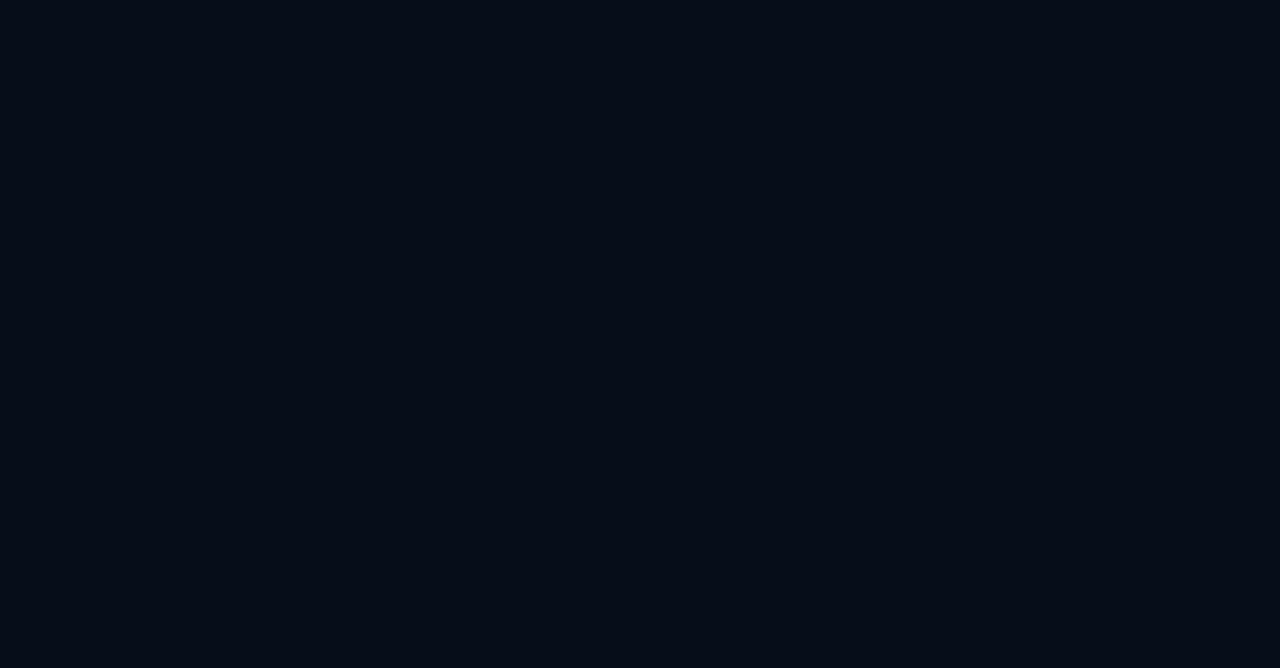
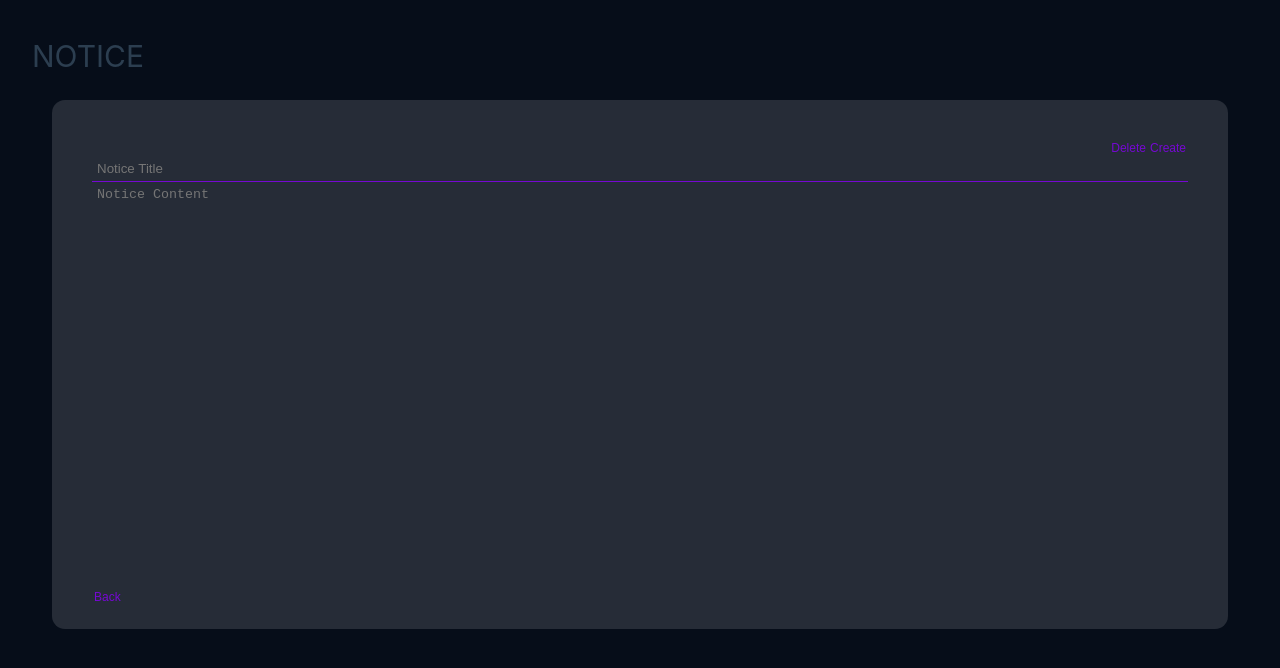
Before and after one commit to InSooBae/Catch-Prize, a Vue app in the folder frontend/: page /notice/new in a window 1280 px wide. Before the commit this address had no page. Shown: the top 668 px of the page. Built offline with nearby package versions, Linux system fonts and the light colour scheme.

Commit message:
🎃feat : Add notice components and Draw create view

```diff
--- a/frontend/src/router/index.js
+++ b/frontend/src/router/index.js
@@ -23,6 +23,26 @@ const router = createRouter({
       name: 'game',
       component: () => import('../views/GameView.vue')
     },
+    {
+      path: '/notices',
+      name: 'notices',
+      component: () => import('../views/notice/NoticeListView.vue')
+    },
+    {
+      path: '/notice/new',
+      name: 'noticeNew',
+      component: () => import('../views/notice/NoticeNewView.vue')
+    },
+    {
+      path: '/notice/:noticePk/edit',
+      name: 'noticeEdit',
+      component: () => import('../views/notice/NoticeEditView.vue')
+    },
+    {
+      path: '/notice/:noticePk',
+      name: 'notice',
+      component: () => import('../views/notice/NoticeDetailView.vue')
+    }
   ]
 })
 
--- /dev/null
+++ b/frontend/src/views/notice/NoticeDetailView.vue
@@ -0,0 +1,28 @@
+<template>
+  <div class="container">
+    <h1 class="title">수정</h1>
+    <notice-form
+        v-if="isNotice" :notice="notice" action="update">
+    </notice-form>
+  </div>
+</template>
+
+<script>
+import NoticeForm from '@/components/NoticeForm.vue'
+import { mapGetters, mapActions } from 'vuex'
+  export default {
+    name: 'NoticeEditView',
+    components: { NoticeForm },
+    computed: {
+      ...mapGetters(['notice', 'isNotice',])
+    },
+    methods: {
+      ...mapActions(['fetchNotice'])
+    },
+    created() {
+      this.fetchNotice(this.$route.params.noticePk)
+    },
+  }
+</script>
+
+<style></style>
--- /dev/null
+++ b/frontend/src/views/notice/NoticeEditView.vue
@@ -0,0 +1,31 @@
+<template>
+  <div class="container">
+    <h1 class="title">공지사항 수정</h1>
+    <notice-form
+      v-if="isNotice"
+      :notice="notice"
+      action="update">
+    </notice-form>
+  </div>
+
+</template>
+
+<script>
+import NoticeForm from './NoticeForm.vue'
+import { mapGetters, mapActions } from 'vuex'
+  export default {
+    name: 'NoticeEditView',
+    components: { NoticeForm },
+    computed: {
+      ...mapGetters(['notice', 'isNotice',])
+    },
+    methods: {
+      ...mapActions(['fetchNotice'])
+    },
+    created() {
+      this.fetchNotice(this.$route.params.noticePk)
+    },
+  }
+</script>
+
+<style></style>
--- /dev/null
+++ b/frontend/src/views/notice/NoticeForm.vue
@@ -0,0 +1,116 @@
+<template>
+  <div>
+    <form @submit.prevent="onSubmit">
+      <div class="notice_button_container">
+        <el-button
+          color="#7608d3"
+          link
+          :dark="isDark"
+          plain
+          size="small"
+          >Create</el-button>
+        <el-button color="#7608d3" link :dark="isDark" plain size="small">Delete</el-button>
+      </div>
+      <input
+        id="notice_title"
+        v-model="newNotice.notice_title"
+        placeholder="Notice Title"
+        color="green"
+      />
+      <hr>
+      <textarea
+        id="notice_content"
+        v-model="newNotice.notice_content"
+        :rows="10"
+        type="textarea"
+        placeholder="Notice Content"
+      />
+      <div class="notice_back_button_container">
+        <el-button @click="ListView()" link color="#7608d3" :dark="isDark" plain size="small">Back</el-button>
+      </div>
+    </form>
+  </div>
+</template>
+
+<script>
+import { mapActions } from 'vuex'
+  export default {
+    name: 'NoticeForm',
+    props: {
+      notice: Object,
+      action: String,
+    },
+    data() {
+      return {
+        newNotice: {
+          notice_title: this.notice.notice_title,
+          notice_content: this.notice.notice_content,
+        }
+      }
+    },
+    methods: {
+      ...mapActions(['createNotice', 'updateNotice']),
+      ListView() {
+                  this.$router.push('/notices');
+              },
+      onSubmit() {
+        if (this.action === 'create') {
+          this.createNotice(this.newNotice)
+        } else if (this.action === 'update') {
+          const payload = {
+            pk: this.notice.pk,
+            ...this.newNotice,
+          }
+          this.updateNotice(payload)
+        }
+      },
+    },
+  }
+</script>
+
+<style>
+input{
+  width : 100%;
+  height : 100%;
+  padding: 5px;
+  background-color: transparent;
+  border : none;
+  color: white
+}
+input:focus{
+  border: none;
+    outline: none;
+}
+textarea{
+  width : 100%;
+  height : 30em;
+  padding: 5px;
+  background-color: transparent;
+  border : none;
+  resize: none;
+  color: white
+}
+textarea:focus{
+  border: none;
+  outline: none;
+}
+el-input:focus{
+  outline: none;
+  --el-menu-active-color:green;
+}
+.notice_button_container button{
+  float: right;
+  border: none;
+}
+.notice_back_button_container button{
+  float: left;
+  border: none;
+}
+hr {
+  border : 0px;
+  border-top: 1.3px solid #7608d3;
+}
+el-button{
+  border: none;
+}
+</style>
--- /dev/null
+++ b/frontend/src/views/notice/NoticeListView.vue
@@ -0,0 +1,37 @@
+<template>
+  <div class="container">
+    <h1>공지사항 목록을 보여주는 View입니다</h1>
+  </div>
+</template>
+
+<script>
+  import { mapActions, mapGetters } from 'vuex'
+  export default {
+    name: 'NoticeList',
+    computed: {
+      ...mapGetters(['notices']),
+      // ...mapGetters(['currentUser']),
+    },
+    methods: {
+      ...mapActions(['fetchNotices'])
+    },
+    mounted() {
+      this.fetchNotices()
+    },
+    data() {
+      return {
+
+    }
+  }
+  }
+</script>
+
+<style>
+
+.th{
+  text-align: center;
+}
+.tr{
+  text-align: center;
+}
+</style>
--- /dev/null
+++ b/frontend/src/views/notice/NoticeNewView.vue
@@ -0,0 +1,36 @@
+<template>
+  <div class="NoticeNew">
+    <h1>NOTICE</h1>
+    <el-main>
+      <div class="notice_container">
+        <notice-form :notice="notice" action="create"></notice-form>
+      </div>
+    </el-main>
+  </div>
+</template>
+
+<script>
+  import NoticeForm from './NoticeForm.vue'
+  export default {
+    name: 'NoticeNewView',
+    components: { NoticeForm },
+    data() {
+      return {
+        notice: {
+          pk: null,
+          title: '',
+          content: '',
+        }
+      }
+    },
+  }
+</script>
+
+<style>
+.notice_container {
+  background-color: rgba( 255, 255, 255, 0.13) ;
+  border-radius: 13px;
+  padding: 40px;
+}
+
+</style>
```
Also changed, not shown: frontend/src/store/notices.js (added, +108 -0 lines).
